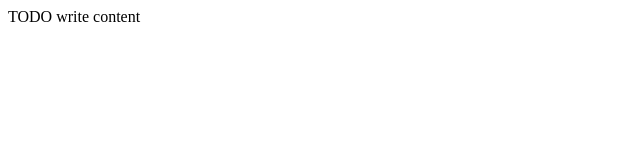
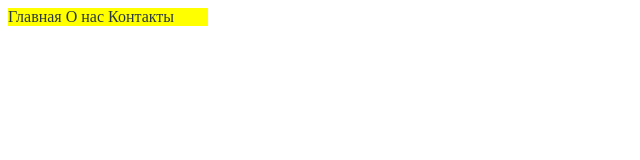
Before and after one commit to dianakucherenko/lab6, a website: page public_html/index.html in a window 1280 px wide. Shown: the whole page, without its empty margins (0-640 px from the left). Drawn offline with Linux system fonts and the light colour scheme.

Commit message:
css update

```diff
--- a/public_html/index.html
+++ b/public_html/index.html
@@ -1,16 +1,16 @@
 <!DOCTYPE html>
-<!--
-To change this license header, choose License Headers in Project Properties.
-To change this template file, choose Tools | Templates
-and open the template in the editor.
--->
 <html>
     <head>
-        <title>TODO supply a title</title>
+        <title>css display</title>
         <meta charset="UTF-8">
         <meta name="viewport" content="width=device-width, initial-scale=1.0">
+        <link rel="stylesheet" type="text/css" href="style/style.css">
     </head>
     <body>
-        <div>TODO write content</div>
+        <div id="menu">
+            <a href="index.html">Главная</a>
+            <a href="about_us.html">О нас</a>
+            <a href="contact.html">Контакты</a>
+        </div>
     </body>
 </html>
--- /dev/null
+++ b/public_html/style/style.css
@@ -0,0 +1,13 @@
+
+#menu{
+ width:200px;
+ background:yellow;
+}
+#menu a{
+ color:#2b3845;
+ text-decoration:none;
+}
+#menu a:hover{
+ color:#92A9BF;
+ background:blue;
+}
```
